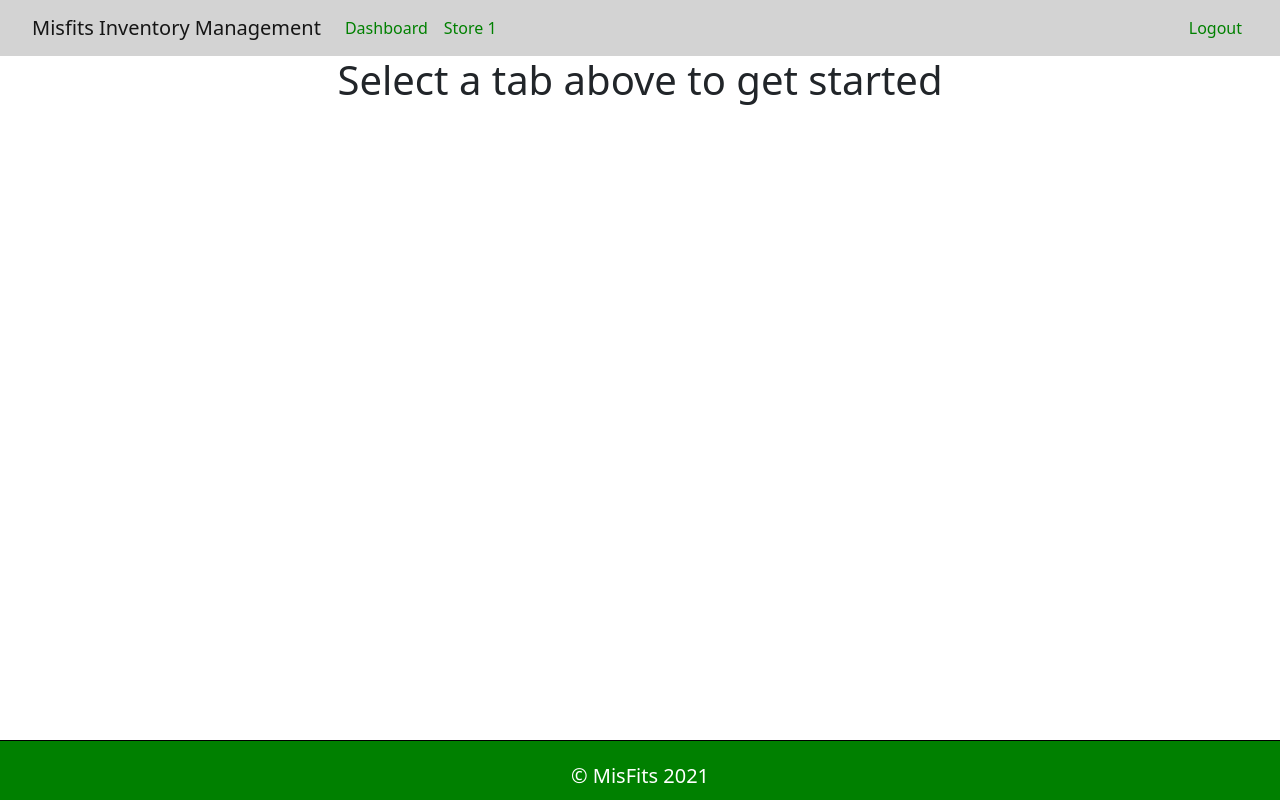
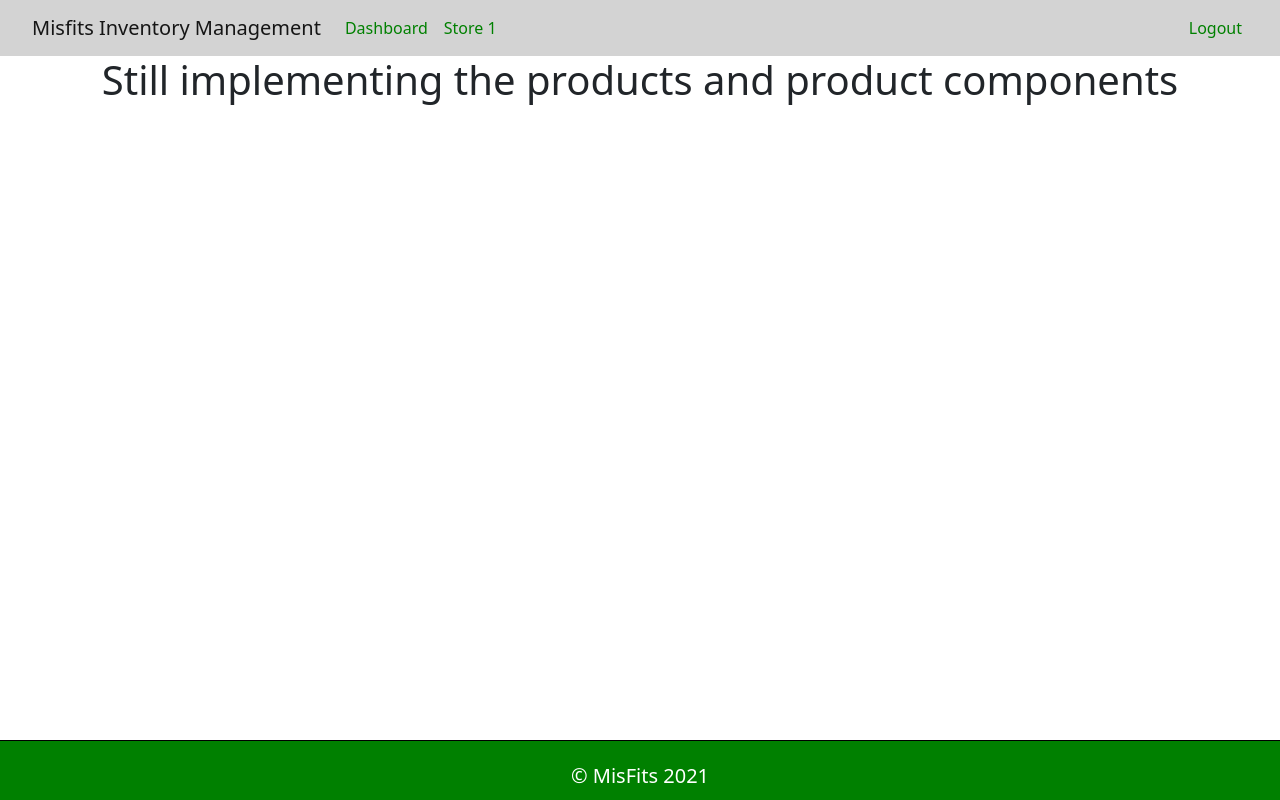
Before and after one commit to Shreaderdog/Inventory_Project, a React (Create React App) app in the folder client/: page /products in a window 1280 px wide. Built offline with nearby package versions, Linux system fonts and the light colour scheme; no server answers.

Commit message:
added todos for product-related components

```diff
--- a/client/src/components/Products/Product/Product.jsx
+++ b/client/src/components/Products/Product/Product.jsx
@@ -3,7 +3,7 @@ import React from "react";
 
 function Product() {
     return (
-        <p>Hello world</p>
+        <p>Still implementing the product component</p>
     )
 }
 
--- a/client/src/components/Products/Products.jsx
+++ b/client/src/components/Products/Products.jsx
@@ -49,7 +49,7 @@ export default class Products extends Component {
             <Container fluid className="h-100 w-100">
                 <div className="row align-items-center">
                     <div className = "col align-self-center">
-                        <h1 style={{textAlign: "center"}}> Select a tab above to get started</h1>
+                        <h1 style={{textAlign: "center"}}> Still implementing the products and product components</h1>
                     </div>
                 </div>
             </Container>
```
